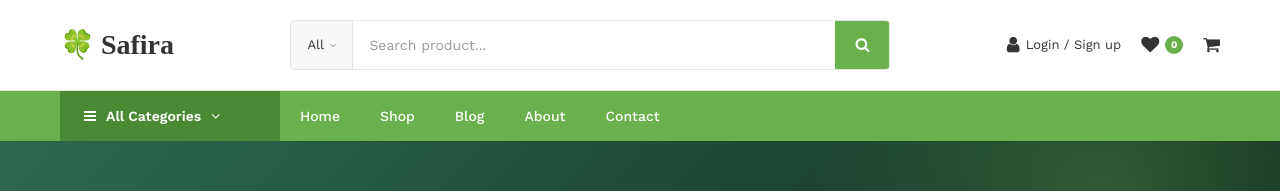
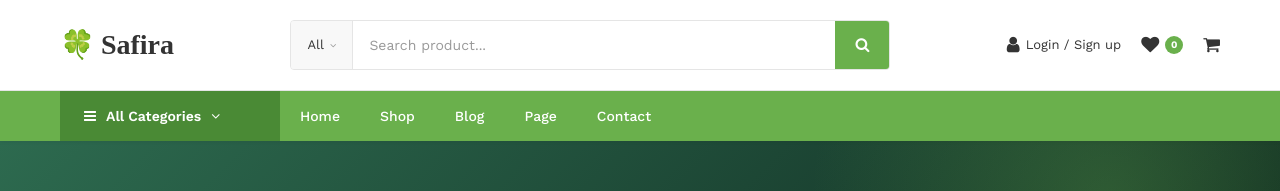
Before and after one commit to Manoj-Gaire/Test2-EcommerceItem, a React (Vite) app in the folder Ecommerce-Fruits/: page / in a window 1280 px wide. Shown: the top 191 px of the page. Built offline with nearby package versions, Linux system fonts and the light colour scheme; a web font is replaced by a local one.

Commit message:
Change About to Page in navbar

```diff
--- a/Ecommerce-Fruits/src/components/Header.jsx
+++ b/Ecommerce-Fruits/src/components/Header.jsx
@@ -50,7 +50,7 @@ function Header({ cartCount }) {
             <a href="#home">Home</a>
             <a href="#products">Shop</a>
             <a href="#">Blog</a>
-            <a href="#">About</a>
+            <a href="#">Page</a>
             <a href="#">Contact</a>
           </nav>
         </div>
```
